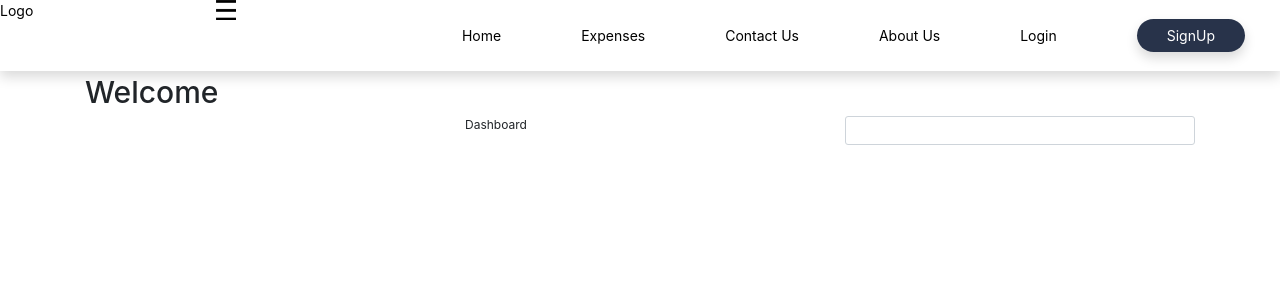
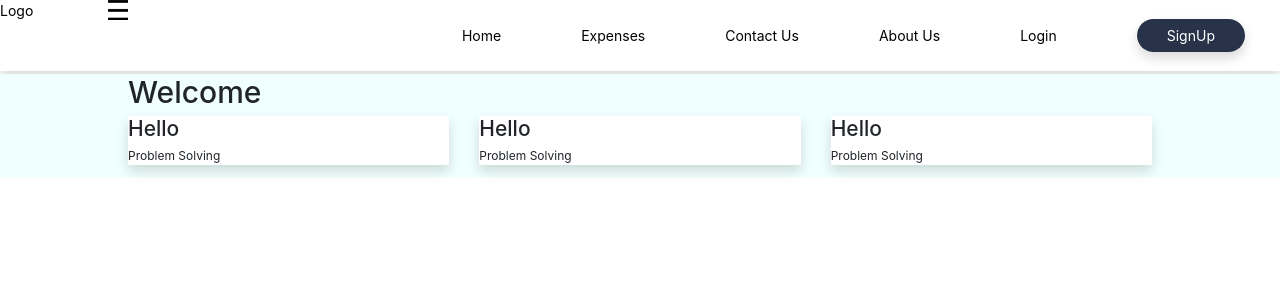
Before and after one commit to FolaJay/SCA-VUEJS-TRACK, a Vue app: page /dashboard in a window 1280 px wide. Shown: the top 300 px of the page. Built offline with nearby package versions, Linux system fonts and the light colour scheme; no server answers.

Commit message:
upate on current user

```diff
--- a/src/components/layout.vue
+++ b/src/components/layout.vue
@@ -1,7 +1,7 @@
 <template>
    <main>
        <sidebar :isPanelOpen="isPanelOpen"/>
-       <div class='app-layout'>
+       <div :class="`${spaceLeft}`">
            <navbar v-on:toggle="toggleSidebar"/>
            <div class='app-layout_slot'>
                <slot/>
@@ -21,18 +21,24 @@ export default {
     },
     data(){
         return {
-            isPanelOpen: false
+            isPanelOpen: false,
+            spaceLeft:""
         }
     },
     methods: {
         toggleSidebar() {
             this.isPanelOpen =  !this.isPanelOpen
+            if(this.isPanelOpen){
+                this.spaceLeft = "space-left"
+            }else{
+                this.spaceLeft = ""
+            }
         }
     }
 }
 </script>
 <style>
-.app-layout  {
-    padding-left: calc(200px - 100%);
+.space-left{
+    padding-left:200px;
 }
 </style>
--- a/src/components/navbar.vue
+++ b/src/components/navbar.vue
@@ -1,7 +1,7 @@
 <template>
   <div class="navbar-wrapper shadow ">
     <div class="row">
-      <div class="col-sm-2">
+      <div class="col-sm-1">
         <router-link class="navbar-link" to="#">Logo</router-link>
       </div>
       <div class="col-sm-1">
@@ -12,7 +12,7 @@
           <img @click="togglePanel" src="../assets/cancel.png" />
         </div>
       </div>
-      <div class="col-sm-9">
+      <div class="col-sm-10">
         <div class="navbar-menu">
           <router-link class="navbar-link" to="/home">Home</router-link>
           <router-link class="navbar-link" to="/expenselist">Expenses</router-link>
--- a/src/views/Dashboard.vue
+++ b/src/views/Dashboard.vue
@@ -1,30 +1,38 @@
 <template>
   <div>
     <layout>
-        <div class="container">
+        <div class="wrapper">
+      <div class="inner-wrapper">
           <h1>Welcome</h1>
           <div class="row">
-            <div class="col-sm-4">{{Profile}}</div>
-            <div class="col-sm-4">{{message}}</div>
             <div class="col-sm-4">
-              <form class="form-group">
-                <input
-                  class="form-control"
-                  type="email"
-                  v-model="username"
-                  required
-                />
-              </form>
+              <div class="box shadow">
+                <h3>Hello</h3>
+                <p>Problem Solving</p>
+              </div>
+            </div>
+            <div class="col-sm-4">
+              <div class="box shadow">
+                <h3>Hello</h3>
+                <p>Problem Solving</p>
+              </div>
+            </div>
+            <div class="col-sm-4">
+              <div class="box shadow">
+                <h3>Hello</h3>
+                <p>Problem Solving</p>
+              </div>
             </div>
           </div>
-        </div>
+      </div>
+    </div>
     </layout>
   </div>
 </template>
 <script>
 import layout  from '../components/layout'
 require("../firebaseConfig.js");
-import firebase from "firebase";
+// import firebase from "firebase";
 export default {
   name: 'dashboard',
   data() {
@@ -37,16 +45,28 @@ export default {
   components: {
     layout
   },
-  mounted() {
-    var user = firebase.auth().currentUser;
-        if (user) {
-            console.log(user.email);
-            this.Profile = user.email
-            alert("Welcome")
-            // User is signed in.
-        } else {
-            // No user is signed in.
-        }
-  }
+  // created() {
+  //   var user = firebase.auth().currentUser;
+  //       if (user) {
+  //           console.log(user.email);
+  //           this.Profile = user.email
+  //           alert("Welcome")
+  //           // User is signed in.
+  //       } else {
+  //           // No user is signed in.
+  //       }
+  // }
 }
 </script>
+<style scoped>
+.wrapper{
+  background-color: azure;
+}
+.inner-wrapper{
+  margin:0 auto;
+  width:80%;
+}
+.box{
+  background-color: #ffffff;
+}
+</style>
--- a/src/views/createExpense.vue
+++ b/src/views/createExpense.vue
@@ -67,7 +67,7 @@
   </div>
 </template>
 <script>
-import firebase from "firebase";
+// import firebase from "firebase";
 import { expensesCollection } from "../firebaseConfig";
 import layout from "../components/layout";
 
@@ -92,8 +92,6 @@ export default {
     OnSaveExpense: function() {
       this.loading = !this.loading;
       this.$store.commit('SET_SHOW_MODAL', '');
-      var user = firebase.auth().currentUser;
-      if (user) {
         expensesCollection.doc().set({
         item: this.item,
         price: this.price,
@@ -108,9 +106,6 @@ export default {
         }
         this.loading = !this.loading;
       });
-      }else{
-        console.log("user is not logged in")
-      }
     }
   }
 };
--- a/src/views/signUp.vue
+++ b/src/views/signUp.vue
@@ -48,7 +48,6 @@
 <script>
 require("../firebaseConfig.js");
 import firebase from "firebase";
-import { customerCollection } from "../firebaseConfig";
 export default {
   name: "signUp",
 
@@ -63,34 +62,33 @@ export default {
   },
   methods: {
     signUp() {
-      // All future sign-in request now include tenant ID.
+      const vm   = this;
+      console.log(vm.username)
+      console.log(vm)
+      console.log(this)
       firebase
         .auth()
         .createUserWithEmailAndPassword(this.email, this.password)
-        .then((user) => {
-          // console.log(user.user.uid);
-          customerCollection
-            .doc(user.user.uid)
-            .set({
-              username: this.username,
+        .then(() => {
+          const user = firebase.auth().currentUser;
+          console.log(vm)
+          console.log(this)
+          user
+            .updateProfile({
+              displayName: vm.username
             })
             .then(() => {
-              console.log("Document successfully written");
-              console.log(user.user.uid)
-            })
-            .catch(err => {
-              this.error = err.message;
-              console.log(err);
-              console.log(err.message);
+              console.log(user)
+              this.$router.push({ name: "login" });
             });
-            alert("Your account has been created!");
-            this.$router.push({ name: "login" });
         })
         .catch(err => {
           this.error = err.message;
           console.log(err);
           console.log(err.message);
         });
+            alert("Your account has been created!");
+            // this.$router.push({ name: "/" });
       this.email = "";
       this.password = "";
       this.username = "";
```
Lines whose indentation alone changed are shown as unchanged.
